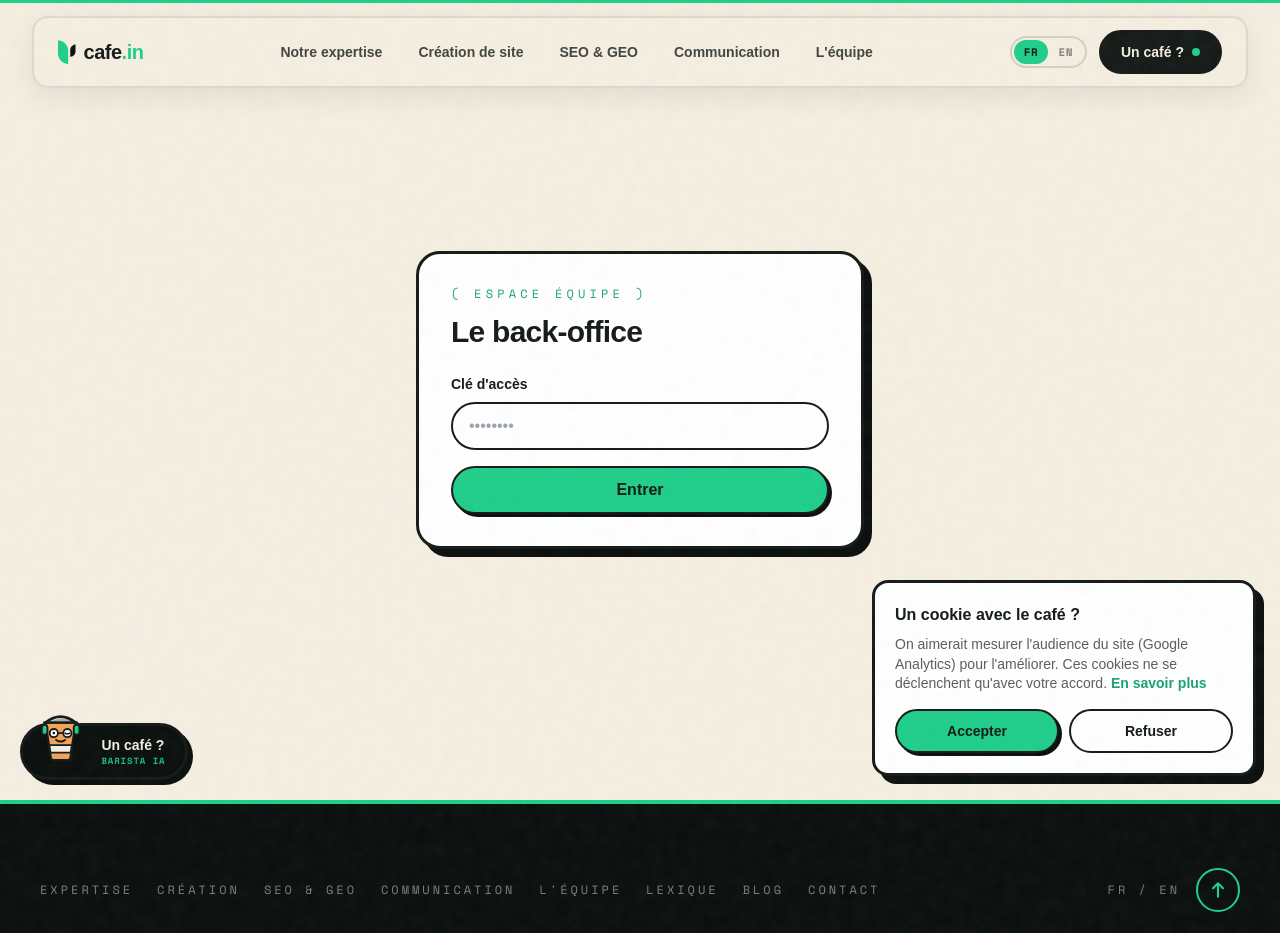
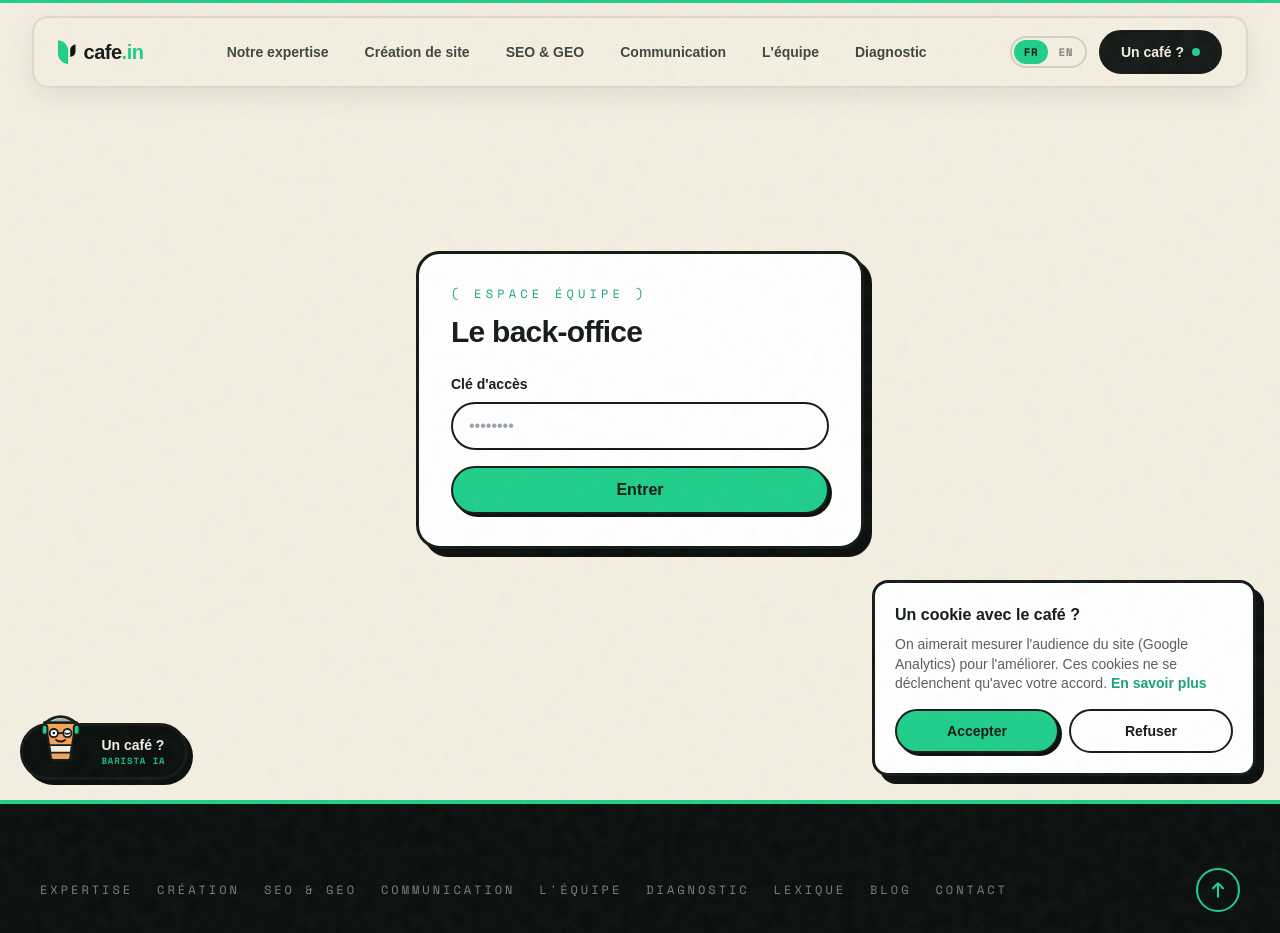
Before and after one commit to jeromepinheiropro-spec/cafein-v3, a React (Vite) app: page /moderation in a window 1280 px wide. Shown: the top 933 px of the page. Built offline with nearby package versions, Linux system fonts and the light colour scheme.

Commit message:
Nav: lien Diagnostic + Footer: lien Diagnostic, retrait FR/EN

```diff
--- a/src/components/Footer.jsx
+++ b/src/components/Footer.jsx
@@ -12,6 +12,7 @@ const LINKS = {
     { label: "SEO & GEO", to: "/seo-geo" },
     { label: "Communication", to: "/communication" },
     { label: "L'équipe", to: "/equipe" },
+    { label: "Diagnostic", to: "/diagnostic" },
     { label: "Lexique", to: "/lexique" },
     { label: "Blog", to: "/#blog" },
     { label: "Contact", to: "/#contact" },
@@ -22,6 +23,7 @@ const LINKS = {
     { label: "SEO & GEO", to: "/seo-geo" },
     { label: "Communication", to: "/communication" },
     { label: "The team", to: "/equipe" },
+    { label: "Free audit", to: "/diagnostic" },
     { label: "Glossary", to: "/lexique" },
     { label: "Blog", to: "/#blog" },
     { label: "Contact", to: "/#contact" },
@@ -59,9 +61,6 @@ export default function Footer() {
             ))}
           </div>
           <div className="flex items-center gap-4">
-            <span className="font-mono text-[11px] md:text-xs tracking-[0.25em] uppercase text-cream/50">
-              FR / EN
-            </span>
             <motion.a
               href="#top"
               data-cursor={t("Hop !", "Up we go!")}
--- a/src/components/Nav.jsx
+++ b/src/components/Nav.jsx
@@ -16,6 +16,7 @@ const LINKS = [
   { label: "SEO & GEO", en: "SEO & GEO", to: "/seo-geo" },
   { label: "Communication", en: "Communication", to: "/communication" },
   { label: "L'équipe", en: "The team", to: "/equipe" },
+  { label: "Diagnostic", en: "Free audit", to: "/diagnostic" },
 ];
 
 /* Petit interrupteur FR | EN */
```
